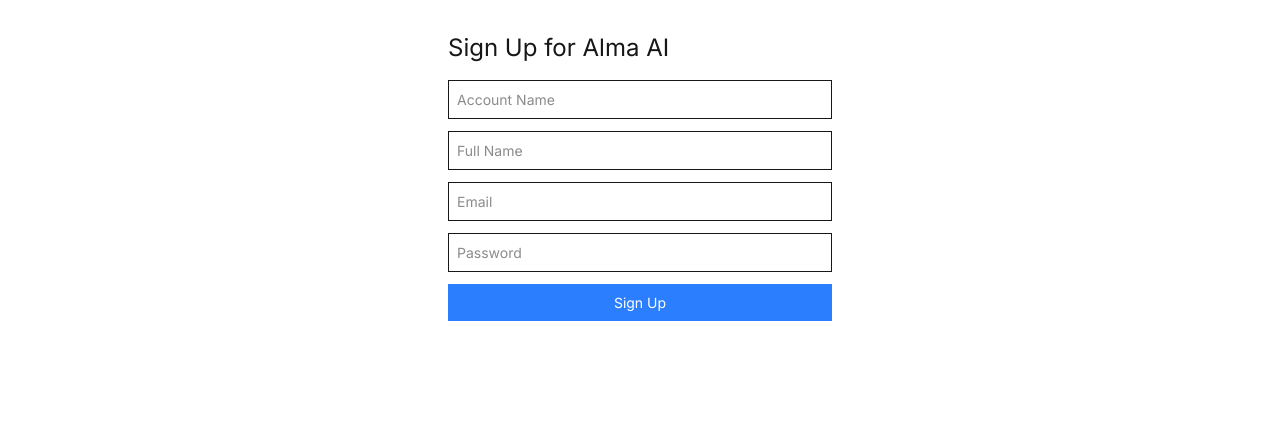
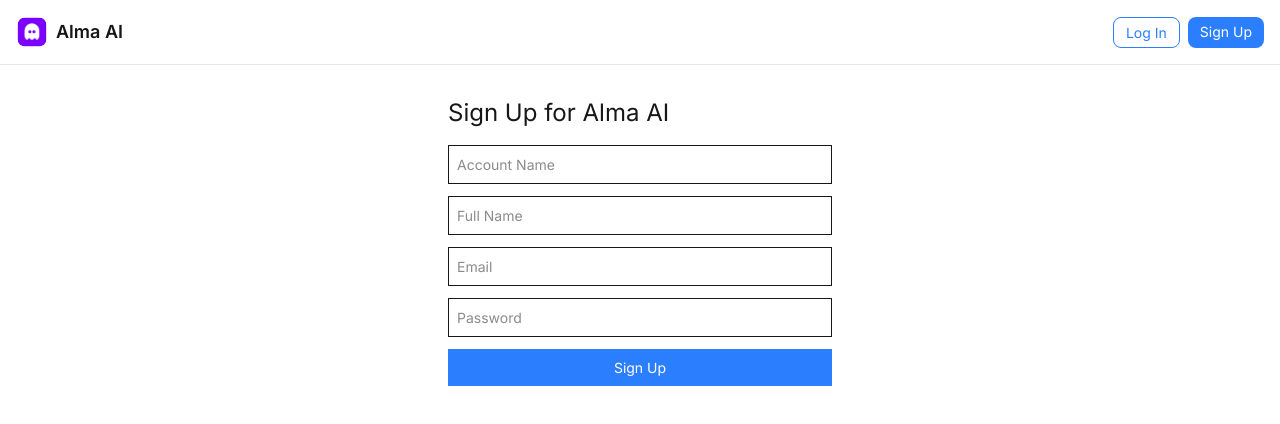
Before and after one commit to VIDA-Global/vida-app-embed-demo, a Next.js app: page /signup in a window 1280 px wide. Shown: the top 424 px of the page. Built offline with nearby package versions, Linux system fonts and the light colour scheme.

Commit message:
Add logged-out header and welcome page

```diff
--- /dev/null
+++ b/app/components/LoggedOutHeader.jsx
@@ -0,0 +1,25 @@
+"use client";
+import Image from "next/image";
+import Link from "next/link";
+
+export default function LoggedOutHeader() {
+  return (
+    <header className="flex justify-between items-center p-4 border-b border-gray-200 gap-2">
+      <Link href="/" className="flex items-center gap-2">
+        <Image src="/logo.jpg" alt="logo" className="rounded-lg scale-90" width={32} height={32} />
+        <span className="text-lg font-semibold">Alma AI</span>
+      </Link>
+      <div className="flex gap-2 ml-auto">
+        <Link
+          href="/login"
+          className="px-3 py-1 rounded-lg border border-blue-500 text-blue-500"
+        >
+          Log In
+        </Link>
+        <Link href="/signup" className="px-3 py-1 rounded-lg bg-blue-500 text-white">
+          Sign Up
+        </Link>
+      </div>
+    </header>
+  );
+}
--- a/app/login/page.js
+++ b/app/login/page.js
@@ -1,6 +1,7 @@
 "use client";
 import { useState } from "react";
 import { useRouter } from "next/navigation";
+import LoggedOutHeader from "../components/LoggedOutHeader";
 
 export default function Login() {
   const [email, setEmail] = useState("");
@@ -25,9 +26,11 @@
   };
 
   return (
-    <div className="p-8 max-w-md mx-auto">
-      <h1 className="text-2xl mb-4 text-center">Login</h1>
-      <form onSubmit={submit} className="flex flex-col gap-3">
+    <>
+      <LoggedOutHeader />
+      <div className="p-8 max-w-md mx-auto">
+        <h1 className="text-2xl mb-4 text-center">Login</h1>
+        <form onSubmit={submit} className="flex flex-col gap-3">
         <input
           className="border border-gray-300 p-2 rounded-lg"
           placeholder="Email"
@@ -53,6 +56,7 @@
           Sign Up
         </a>
       </p>
-    </div>
+      </div>
+    </>
   );
 }
--- a/app/page.js
+++ /dev/null
@@ -1,13 +0,0 @@
-import { cookies } from "next/headers";
-import { redirect } from "next/navigation";
-import { getUserFromSession } from "../lib/auth.js";
-
-export default async function Index() {
-  const session = (await cookies()).get("session")?.value;
-  const user = await getUserFromSession(session);
-  if (user) {
-    redirect("/home");
-  } else {
-    redirect("/login");
-  }
-}
--- /dev/null
+++ b/app/page.jsx
@@ -0,0 +1,26 @@
+import { cookies } from "next/headers";
+import { redirect } from "next/navigation";
+import { getUserFromSession } from "../lib/auth.js";
+import LoggedOutHeader from "./components/LoggedOutHeader";
+
+export default async function Index() {
+  const session = (await cookies()).get("session")?.value;
+  const user = await getUserFromSession(session);
+  if (user) {
+    redirect("/home");
+  }
+  return (
+    <>
+      <LoggedOutHeader />
+      <div className="flex flex-col items-center justify-center mt-20">
+        <h1 className="text-4xl font-bold mb-6 text-center">Welcome to Alma AI</h1>
+        <a
+          href="/signup"
+          className="bg-blue-500 text-white px-6 py-3 rounded-lg"
+        >
+          Get Started
+        </a>
+      </div>
+    </>
+  );
+}
--- a/app/signup/page.js
+++ b/app/signup/page.js
@@ -1,6 +1,7 @@
 "use client";
 import { useState } from "react";
 import { useRouter } from "next/navigation";
+import LoggedOutHeader from "../components/LoggedOutHeader";
 
 export default function Signup() {
   const [accountName, setAccountName] = useState("");
@@ -27,9 +28,11 @@
   };
 
   return (
-    <div className="p-8 max-w-md mx-auto">
-      <h1 className="text-2xl mb-4">Sign Up for Alma AI</h1>
-      <form onSubmit={submit} className="flex flex-col gap-3">
+    <>
+      <LoggedOutHeader />
+      <div className="p-8 max-w-md mx-auto">
+        <h1 className="text-2xl mb-4">Sign Up for Alma AI</h1>
+        <form onSubmit={submit} className="flex flex-col gap-3">
         <input
           className="border p-2"
           placeholder="Account Name"
@@ -60,7 +63,8 @@
         <button className="bg-blue-500 text-white p-2" type="submit">
           Sign Up
         </button>
-      </form>
-    </div>
+        </form>
+      </div>
+    </>
   );
 }
```
